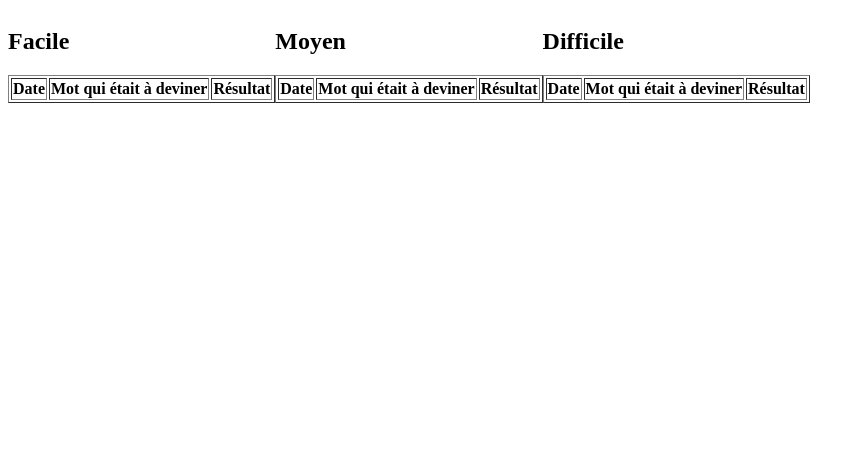
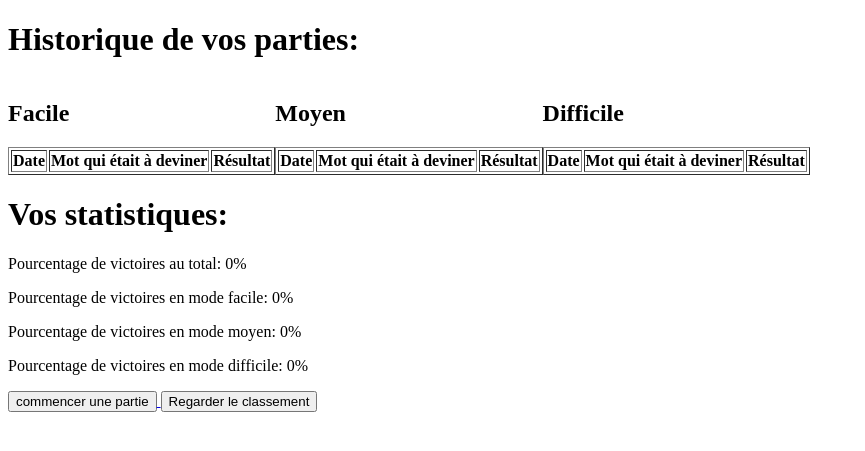
Before and after one commit to TimeoBlondeleauDubois/Pendu-site-avec-base-de-donnee, a Flask app: page /historique in a window 1280 px wide. Shown: the top 451 px of the page, without its empty margins (0-865 px from the left). Run offline with Flask 3, Linux system fonts and the light colour scheme; data comes from the database, SQL or seed files in the repository; both versions use the stored data as it was after the commit; lists and menus that the app fills with data are empty.

Commit message:
statistique

```diff
--- a/app.py
+++ b/app.py
@@ -247,20 +247,14 @@ def classement():
         cursor = db.cursor()
 
         cursor.execute("""
-            SELECT
-                Nom_Utilisateur,
-                SUM(Gagne_Facile) AS Victoires_Facile,
-                SUM(Gagne_Moyen) AS Victoires_Moyen,
-                SUM(Gagne_Difficile) AS Victoires_Difficile
+            SELECT User.Nom_Utilisateur
             FROM User
-            LEFT JOIN Partie ON User.US_Id = Partie.User_Id
-            GROUP BY Nom_Utilisateur
+            ORDER BY Nom_Utilisateur DESC;
         """)
 
         classement_data = cursor.fetchall()
 
     return render_template('classement.html', classement_data=classement_data)
-
 
 @app.route('/historique')
 def historique():
@@ -295,7 +289,22 @@ def historique():
             ORDER BY Date_Du_Jeu DESC;
         """, (user_id,))
         game_history_difficile = cursor.fetchall()
-    return render_template('historique.html', game_history_moyen=game_history_moyen, game_history_facile=game_history_facile, game_history_difficile=game_history_difficile)
+
+    total_facile = len(game_history_facile)
+    pourcentage_facile = (len([game for game in game_history_facile if game[2] == "Gagné"]) / total_facile) * 100 if total_facile > 0 else 0
+
+    total_moyen = len(game_history_moyen)
+    pourcentage_moyen = (len([game for game in game_history_moyen if game[2] == "Gagné"]) / total_moyen) * 100 if total_moyen > 0 else 0
+
+    total_difficile = len(game_history_difficile)
+    pourcentage_difficile = (len([game for game in game_history_difficile if game[2] == "Gagné"]) / total_difficile) * 100 if total_difficile > 0 else 0
+
+    total_parties = total_facile + total_moyen + total_difficile
+    pourcentage_total = (len([game for game in game_history_facile + game_history_moyen + game_history_difficile if game[2] == "Gagné"]) / total_parties) * 100 if total_parties > 0 else 0
+
+    return render_template('historique.html', game_history_moyen=game_history_moyen, game_history_facile=game_history_facile, game_history_difficile=game_history_difficile,
+                           pourcentage_facile=pourcentage_facile, pourcentage_moyen=pourcentage_moyen, pourcentage_difficile=pourcentage_difficile, pourcentage_total=pourcentage_total)
+
 
 if __name__ == "__main__":
     app.run(debug=True)
--- a/templates/historique.html
+++ b/templates/historique.html
@@ -7,8 +7,9 @@
         <link rel="stylesheet" href="style3.css">
     </head>
     <body>
+        <h1>Historique de vos parties:</h1>
         <div class="table-container">
-            <div class="table-section">
+            <div class="table-section1">
                 <h2>Facile</h2>
                 <table border="1">
                     <thead>
@@ -30,7 +31,7 @@
                 </table>
             </div>
 
-            <div class="table-section">
+            <div class="table-section2">
                 <h2>Moyen</h2>
                 <table border="1">
                     <thead>
@@ -52,7 +53,7 @@
                 </table>
             </div>
 
-            <div class="table-section">
+            <div class="table-section3">
                 <h2>Difficile</h2>
                 <table border="1">
                     <thead>
@@ -74,5 +75,19 @@
                 </table>
             </div>
         </div>
+        <div class="percentage-section">
+            <h1>Vos statistiques:</h1>
+            <p>Pourcentage de victoires au total: {{ pourcentage_total }}%</p>
+            <p>Pourcentage de victoires en mode facile: {{ pourcentage_facile }}%</p>
+            <p>Pourcentage de victoires en mode moyen: {{ pourcentage_moyen }}%</p>
+            <p>Pourcentage de victoires en mode difficile: {{ pourcentage_difficile }}%</p>
+
+        </div>
+        <a href="/recommencer_une_partie">
+            <input type="button" value="commencer une partie" />
+        </a>
+        <a href="/classement">
+            <input type="button" value="Regarder le classement" />
+        </a>
     </body>
     </html>
```
Also changed, not shown: templates/classement.html (+4 -7 lines), Pendu.db, static/style3.css (line endings or trailing spaces).
